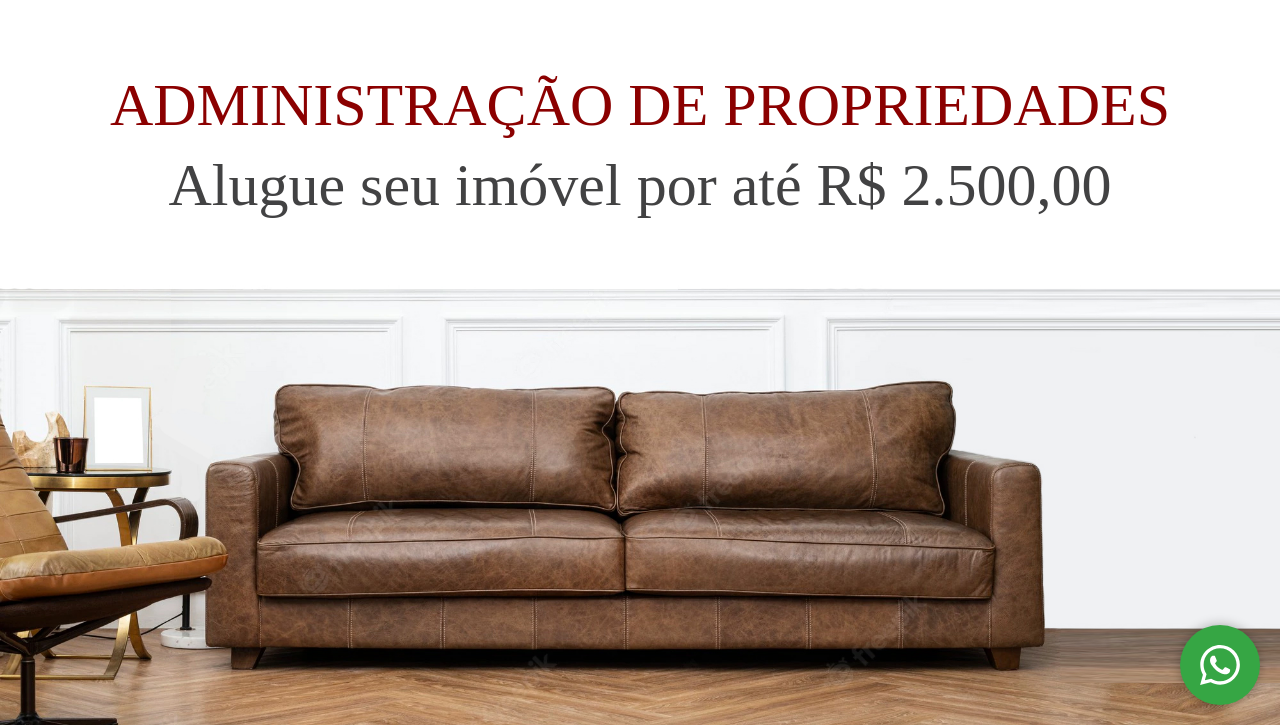
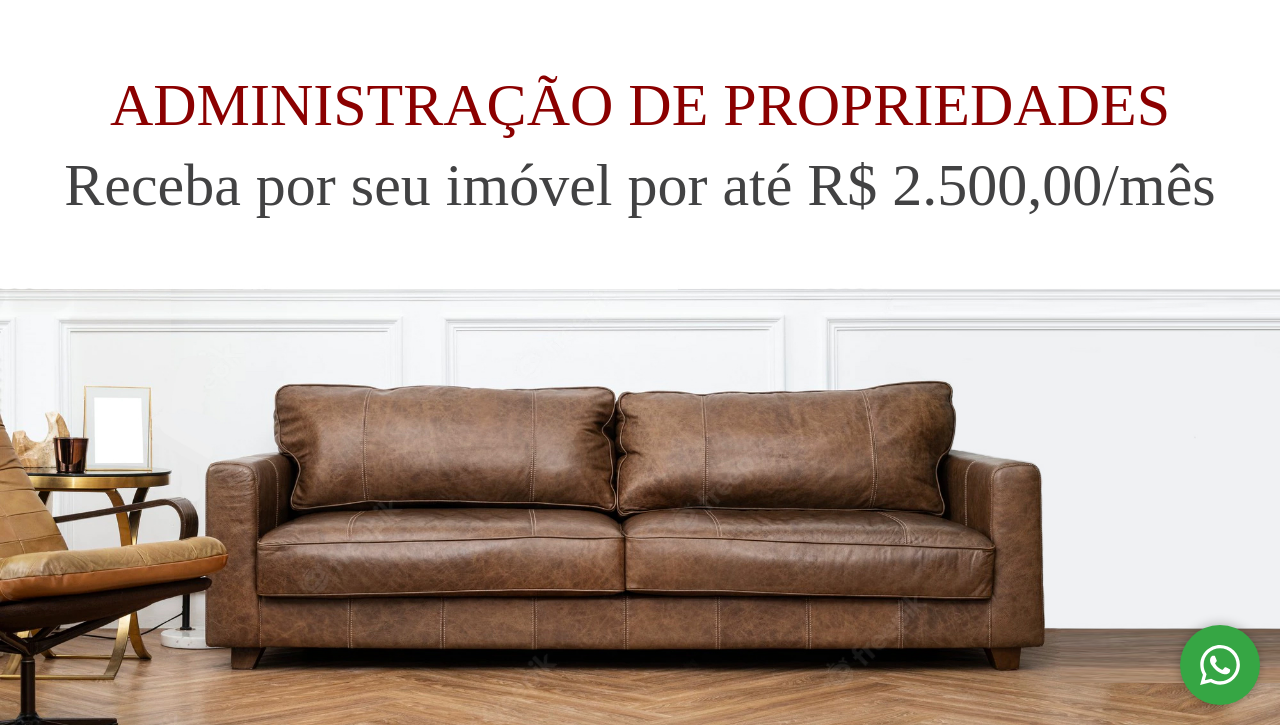
Before and after one commit to assessoriadigitalizesites/ap, a plain HTML site: page index.html in a window 1280 px wide. Shown: the part 75-800 px from the top of the page. Drawn offline with Linux system fonts and the light colour scheme; a web font is replaced by a local one.

Commit message:
Update index.html

```diff
--- a/index.html
+++ b/index.html
@@ -96,7 +96,7 @@
   <div class="banner" id="home">
   <span class="banner-title" data-aos="fade-up" data-aos-duration="500">
   <span style="color: darkred;">ADMINISTRAÇÃO DE PROPRIEDADES</span><br/>
-  Alugue seu imóvel por até R$ 2.500,00<br/>
+  Receba por seu imóvel por até R$ 2.500,00/mês<br/>
 </span>
     <img class="banner-img" src="img/banner-2.jpg"/>
   </div>
```
